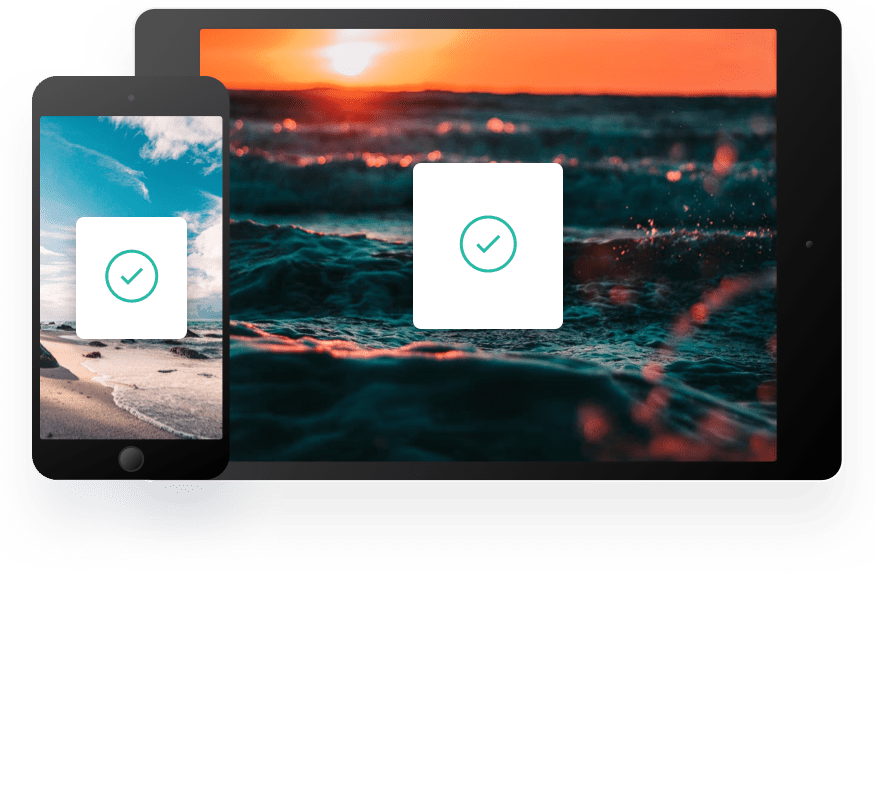
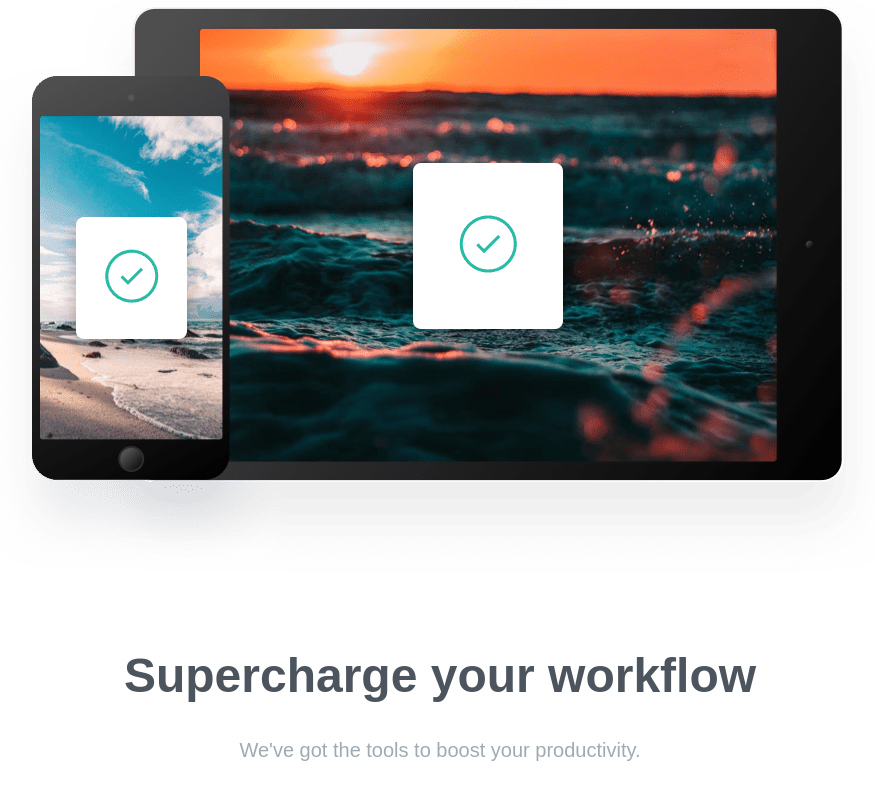
Before and after one commit to btsmith1212/clipboard-website, a website: page index.html in a window 1280 px wide. Shown: the part 2088-2888 px from the top of the page, without its empty margins (200-1075 px from the left). Before the commit the page ends 2740 px from the top, so only its background shows below. Drawn offline with Linux system fonts and the light colour scheme; a web font is replaced by a local one.

Commit message:
added supercharge section

```diff
--- a/index.html
+++ b/index.html
@@ -16,7 +16,7 @@
             <h3>
                 A history of everything you copy
             </h3>
-            <p class="section-paragraph">
+            <p class="section-content mb-24">
                 Clipboard allows you to track and organize everything you copy.
                 Instantly access your clipboard on all your devices.
             </p>
@@ -31,7 +31,7 @@
             <h3>
                 Keep track of your snippets
             </h3>
-            <p class="section-paragraph">
+            <p class="section-content mb-24">
                 Clipboard instantly stores any item you copy in the cloud, meaning you can access your snippets immediately on all your devices. Our Mac and iOs apps will help you organize everything.
             </p>
         </div>
@@ -79,7 +79,7 @@
     <section id="access">
         <div class="section-container my-20">
             <h3> Access Clipboard Anywhere</h3>
-            <p class="section-paragraph">
+            <p class="section-content mb-24">
                 Whether you’re on the go, or at your computer, you can access all your
                 Clipboard snippets in a few simple clicks.
             </p>
@@ -89,5 +89,16 @@
                 class="mx-auto">
         </div>
     </section>
+    <section id="supercharge">
+        <div class="section-container my-20">
+            <h3>
+                Supercharge your workflow
+            </h3>
+            <p class="section-content mb-16">
+                We've got the tools to boost your productivity.
+            </p>
+
+        </div>
+    </section>
 </body>
 </html>
--- a/input.css
+++ b/input.css
@@ -15,8 +15,8 @@
     @apply max-w-6xl mx-auto text-center px-10;
 }
 
-.section-paragraph {
-    @apply max-w-3xl mx-auto mb-24 text-xl leading-9 text-center text-grayishBlue;
+.section-content {
+    @apply max-w-3xl mx-auto text-xl leading-9 text-center text-grayishBlue;
 }
 
 .section-snippet {
```
Also changed, not shown: css/style.css.
